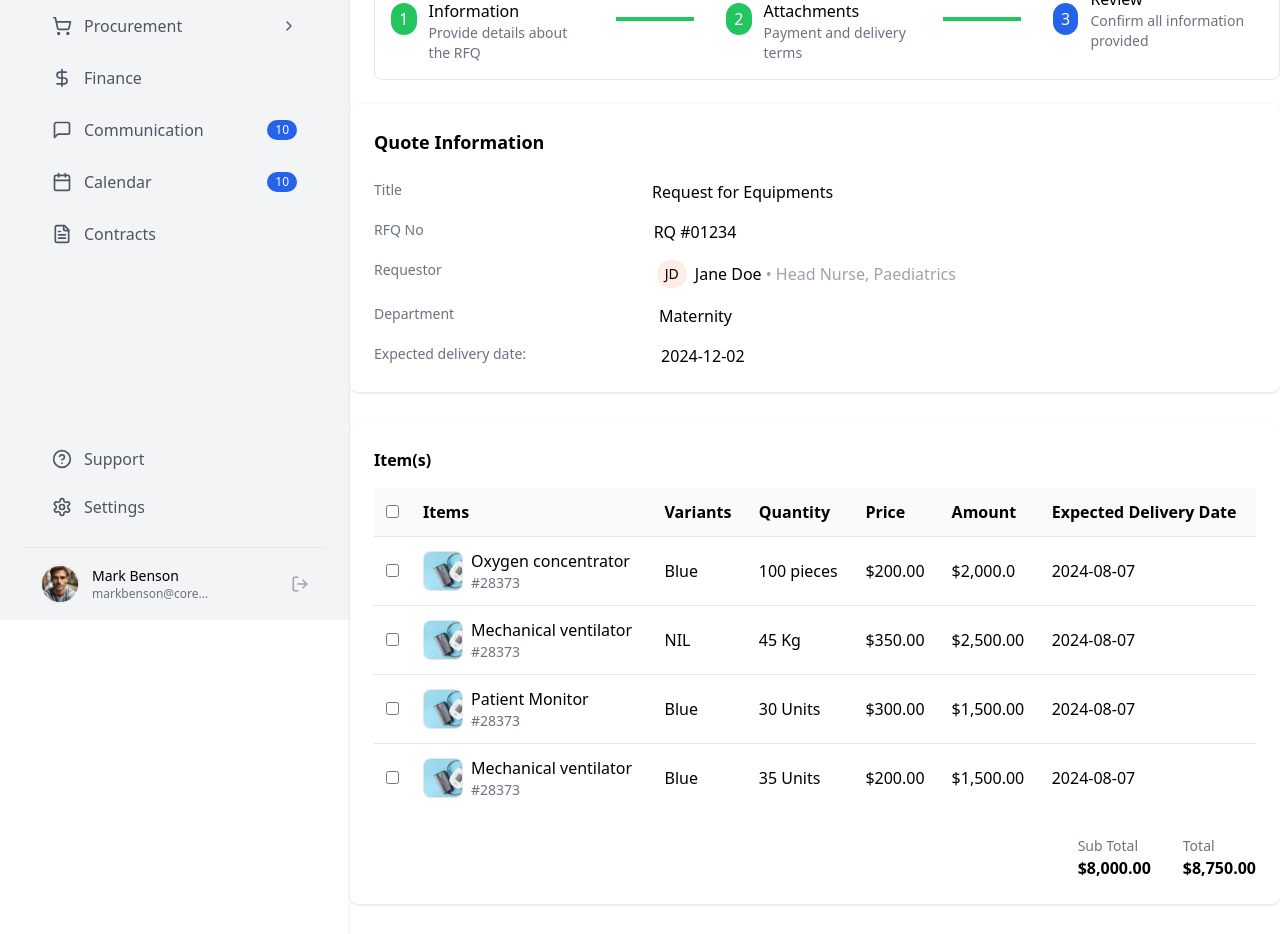
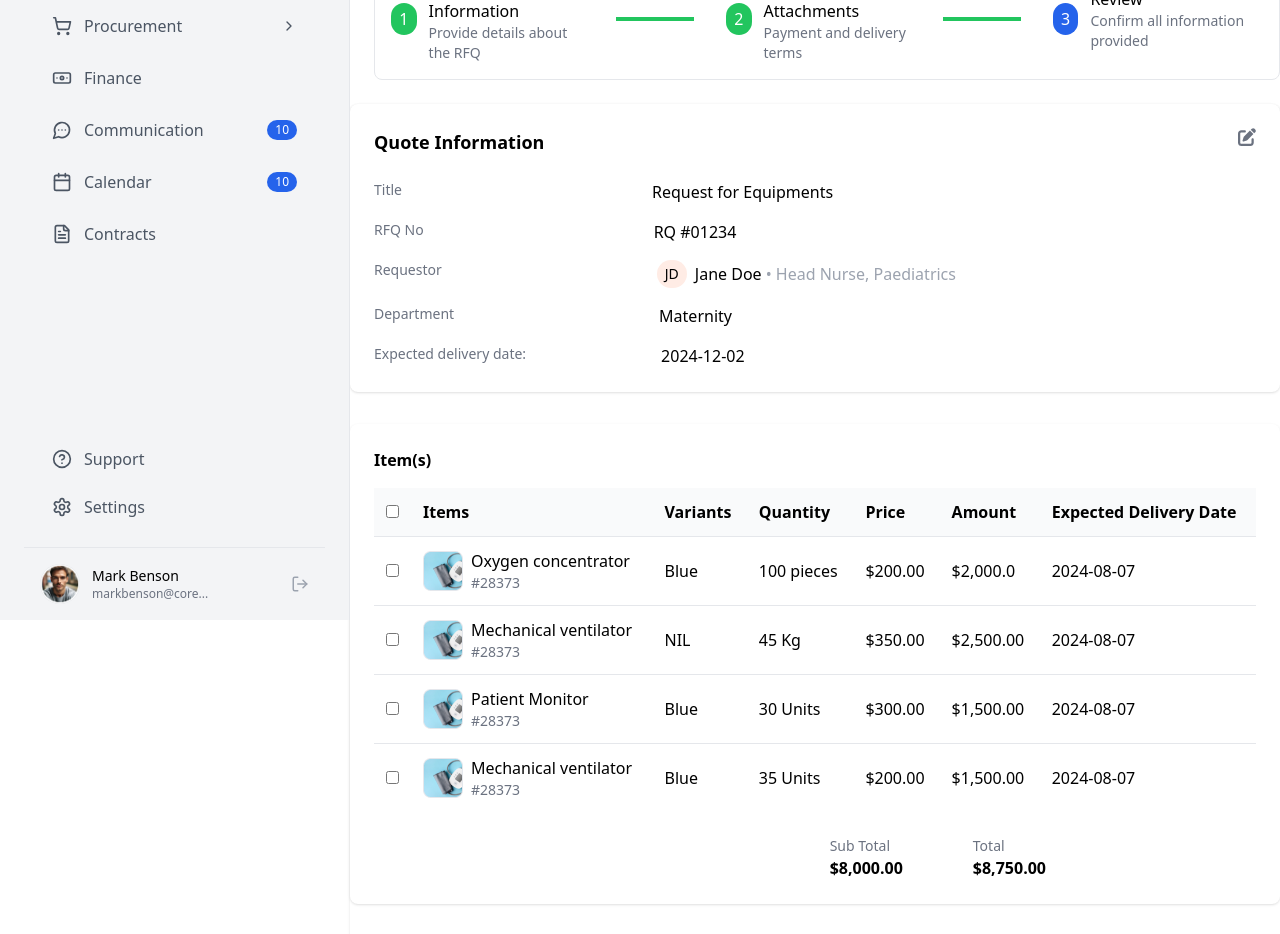
Before and after one commit to timingotech/mapai, a React (Create React App) app: page /response-final in a window 1280 px wide. Shown: the part 180-1114 px from the top of the page. Built offline with nearby package versions, Linux system fonts and the light colour scheme.

Commit message:
sixth commit

```diff
--- a/src/Components/RFQReview.js
+++ b/src/Components/RFQReview.js
@@ -2,7 +2,7 @@ import React, {useState, useEffect} from 'react';
 import { Link } from 'react-router-dom';
 import { Bell, MessageSquare, ChevronLeft, X, Check, FileText, Edit2, Trash2, ChevronUp, ChevronDown } from 'lucide-react';
 import { FontAwesomeIcon } from '@fortawesome/react-fontawesome';
-import { faTimes , faHome, faBuilding, faSpinner, faComments } from '@fortawesome/free-solid-svg-icons';
+import { faTimes , faHome, faBuilding, faSpinner, faComments,faPenToSquare } from '@fortawesome/free-solid-svg-icons';
 import Image1 from '../Images/Image.png'
 import Misc from '../Images/Misc icon.png'
 import { useNavigate } from 'react-router-dom';
@@ -262,7 +262,7 @@ const RFQReview = () => {
 
   const handleSuccessClose = () => {
     setShowSuccess(false);
-    navigate('/quotes');
+    navigate('/procurement/quotes');
   };
   return (
     <div className="ml-[350px] min-h-screen ">
@@ -323,8 +323,10 @@ const RFQReview = () => {
         {/* Request Information Section */}
         <div className="flex justify-between mb-8 shadow p-6 rounded-lg">
                    <div className="space-y-6">
-                     <h2 className="text-lg font-semibold">Quote Information</h2>
-                     <div className=" space-y-4">
+                    <div className='flex items-center justify-between'>
+                    <h2 className="text-lg font-semibold ">Quote Information</h2>
+                    </div>
+                     <div className=" space-y-4 ">
                        <div className='flex space-x-[250px]'>
                          <div className="text-sm text-gray-500">Title</div>
                          <div>{quoteData.title}</div>
@@ -342,6 +344,7 @@ const RFQReview = () => {
                            {quoteData.requester.name}
                            <span className='text-gray-400 ml-1'>• {quoteData.requester.role} </span>
                          </div>
+
                        </div>
 
                        <div className='flex space-x-[205px]'>
@@ -352,10 +355,9 @@ const RFQReview = () => {
                        <div className='text-sm text-gray-500'>Expected delivery date: </div>
                        <div>{quoteData.expectedDelivery}</div>
                         </div>
-
                      </div>
                    </div>
-
+                   <FontAwesomeIcon className='text-gray-500 text-lg cursor-pointer' icon={faPenToSquare} />
                  </div>
 
         {/* Items Table */}
@@ -364,7 +366,7 @@ const RFQReview = () => {
                     <table className="w-full">
                       <thead className="bg-gray-50">
                         <tr>
-                          <th className="w-8 p-3">
+                          <th className="w-9 p-3">
                             <input type="checkbox" className="rounded" />
                           </th>
                           <th className="text-left p-3">Items</th>
@@ -400,7 +402,7 @@ const RFQReview = () => {
                       </tbody>
                     </table>
 
-                    <div className="flex justify-end mt-6 space-x-8">
+                    <div className="flex justify-end mt-6 space-x-[70px] mr-[210px]">
                       <div>
                         <div className="text-sm text-gray-500">Sub Total</div>
                         <div className="font-semibold">$8,000.00</div>
```
Also changed, not shown: src/Components/NavBar.js (+5 -3 lines).
